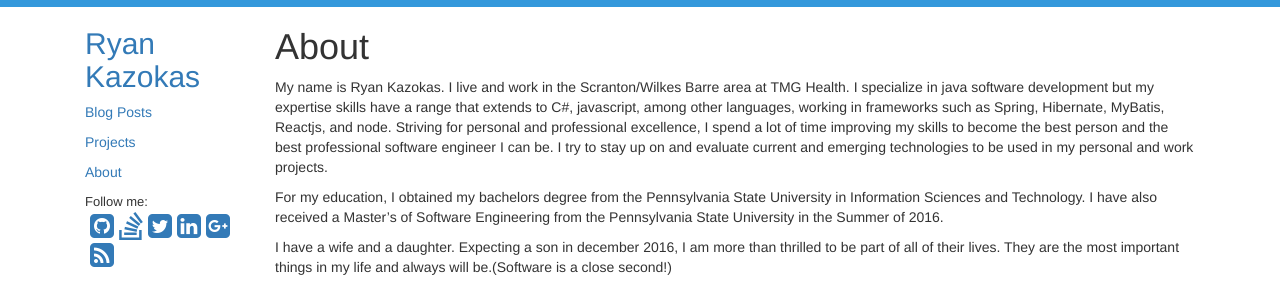
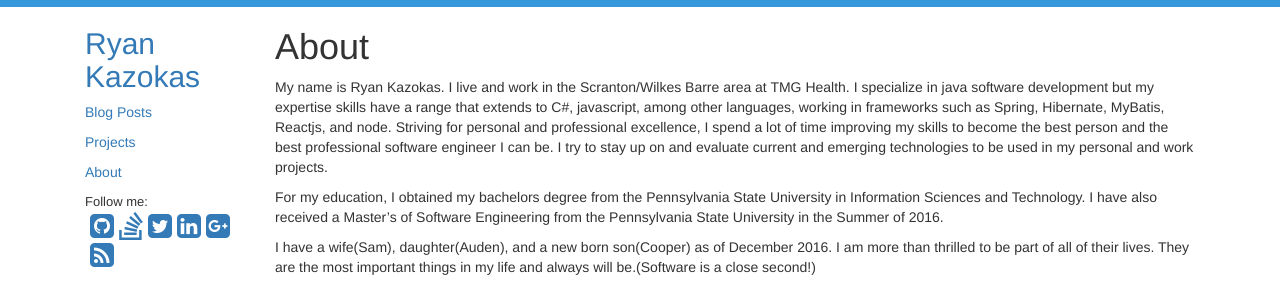
Before and after one commit to ryankazokas/ryankazokas.github.io, a Jekyll site: the page built from about.md, in a window 1280 px wide, cut to the strip 0-287 px from the top of the page. Built offline with Jekyll 4.4.1, drawn with Linux system fonts in a browser that asks for light colours; nearby versions of some CDN libraries.

Commit message:
Update about section

```diff
--- a/about.md
+++ b/about.md
@@ -11,4 +11,5 @@ Striving for personal and professional excellence, I spend a lot of time improvi
 For my education, I obtained my bachelors degree from the Pennsylvania State University in Information Sciences and Technology. I have also received a Master's of Software Engineering
 from the Pennsylvania State University in the Summer of 2016.
 
-I have a wife and a daughter. Expecting a son in december 2016, I am more than thrilled to be part of all of their lives. They are the most important things in my life and always will be.(Software is a close second!)
+I have a wife(Sam), daughter(Auden), and a new born son(Cooper) as of December 2016. I am more than thrilled to be part of all of their lives.
+They are the most important things in my life and always will be.(Software is a close second!)
```
